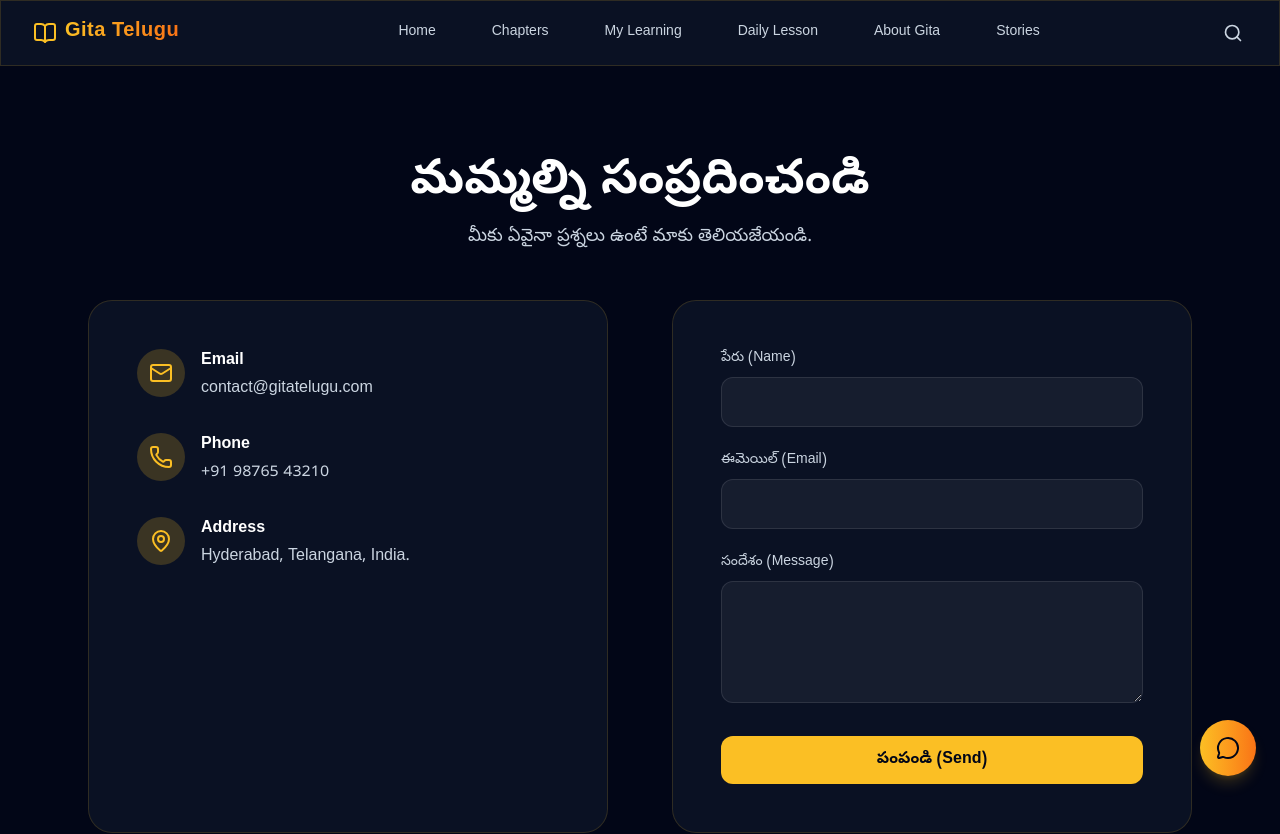
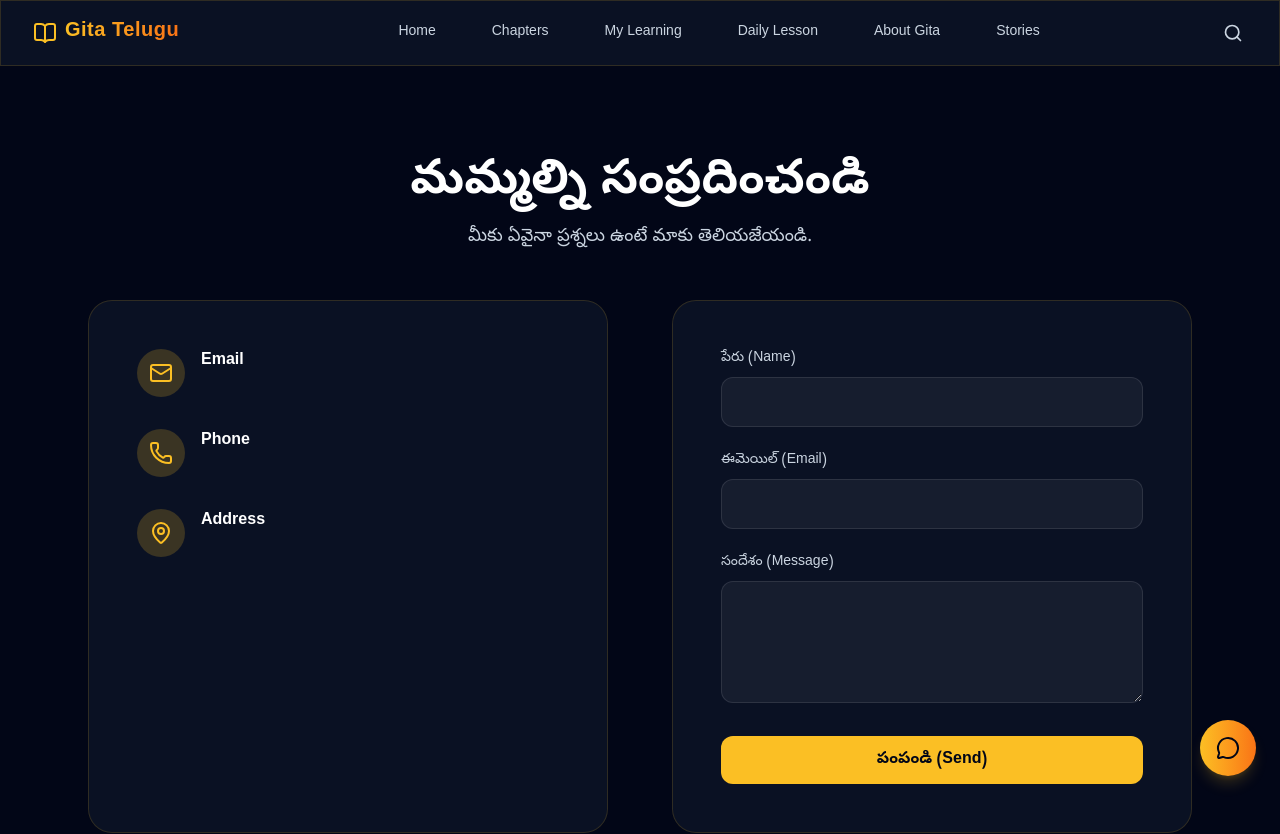
Before and after one commit to kedharnathreddy12-create/bhagavad-gita-gita-mitra, a Next.js app: page /contact in a window 1280 px wide. Shown: the top 834 px of the page. Built offline with nearby package versions, Linux system fonts and the light colour scheme.

Commit message:
Updated Bhagavad Gita website

```diff
--- a/app/contact/page.tsx
+++ b/app/contact/page.tsx
@@ -27,7 +27,7 @@ export default function ContactPage() {
             </div>
             <div>
               <h3 className="text-white font-bold mb-1">Email</h3>
-              <p className="text-text-secondary">contact@gitatelugu.com</p>
+              <p className="text-text-secondary"></p>
             </div>
           </div>
           <div className="flex items-start gap-4">
@@ -36,7 +36,7 @@ export default function ContactPage() {
             </div>
             <div>
               <h3 className="text-white font-bold mb-1">Phone</h3>
-              <p className="text-text-secondary">+91 98765 43210</p>
+              <p className="text-text-secondary"></p>
             </div>
           </div>
           <div className="flex items-start gap-4">
@@ -45,7 +45,7 @@ export default function ContactPage() {
             </div>
             <div>
               <h3 className="text-white font-bold mb-1">Address</h3>
-              <p className="text-text-secondary">Hyderabad, Telangana, India.</p>
+              <p className="text-text-secondary"></p>
             </div>
           </div>
         </motion.div>
```
